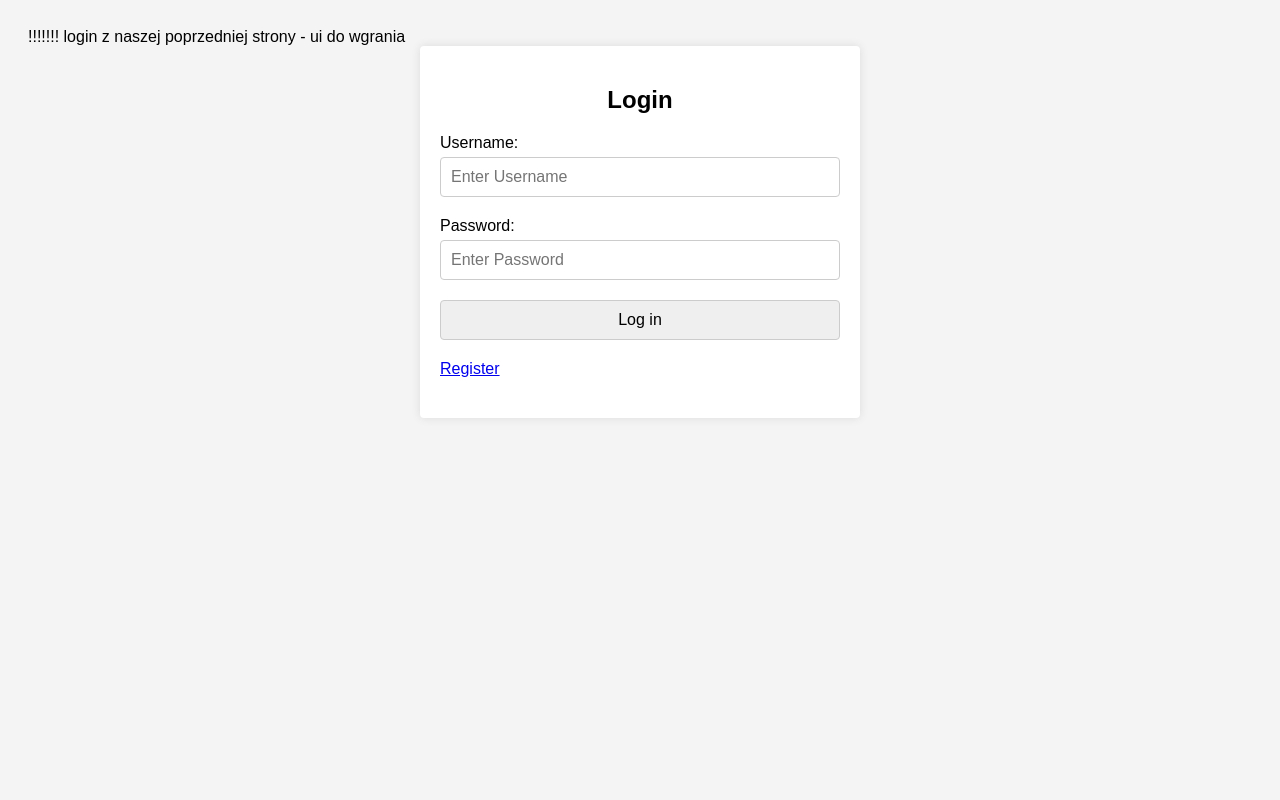
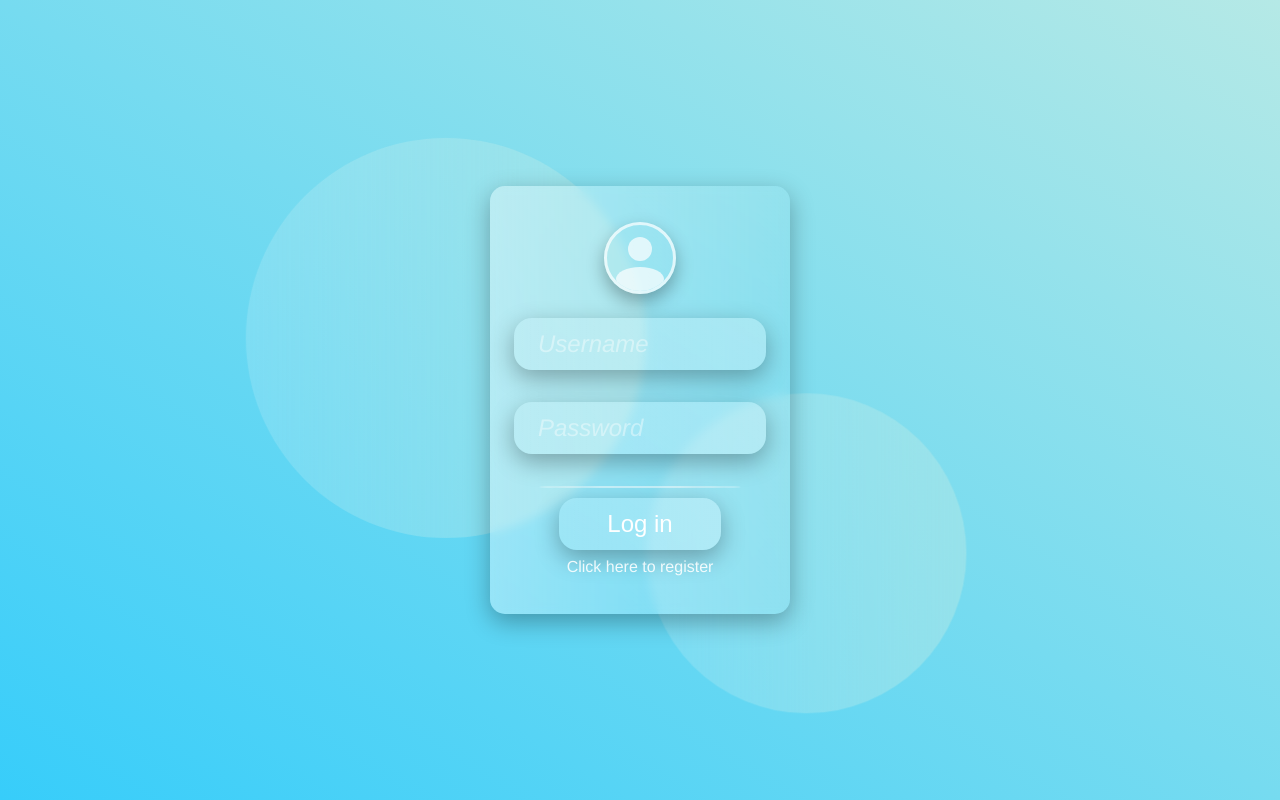
Before and after one commit to Adis000n/projekt_konkurs, a PHP site: page /login.php in a window 1280 px wide. Run offline with PHP 8.4, Linux system fonts and the light colour scheme.

Commit message:
Logowanie oraz style do logowania

```diff
--- a/login.php
+++ b/login.php
@@ -1,4 +1,3 @@
-!!!!!!! login z naszej poprzedniej strony - ui do wgrania
 <?php
  session_start();
  if((isset($_SESSION['logged in'])) && ($_SESSION['logged in']==true))
@@ -8,81 +7,36 @@
  }
 ?>
 <!DOCTYPE html>
-<html>
+<html lang="en">
 <head>
+  <meta charset="UTF-8" />
+  <meta http-equiv="X-UA-Compatible" content="IE=edge" />
+  <meta name="viewport" content="width=device-width, initial-scale=1.0" />
+  <link rel="stylesheet" href="login_styles.css" />
   <title>Login Site</title>
-  <style>
-    body {
-      font-family: Arial, sans-serif;
-      background-color: #f4f4f4;
-      padding: 20px;
-    }
-
-    .container {
-      max-width: 400px;
-      margin: 0 auto;
-      background-color: #fff;
-      padding: 20px;
-      border-radius: 4px;
-      box-shadow: 0 0 10px rgba(0, 0, 0, 0.1);
-    }
-
-    h2 {
-      text-align: center;
-    }
-
-    .form-group {
-      margin-bottom: 20px;
-    }
-
-    .form-group label {
-      display: block;
-      margin-bottom: 5px;
-    }
-
-    .form-group input {
-      width: 100%;
-      padding: 10px;
-      font-size: 16px;
-      border-radius: 4px;
-      border: 1px solid #ccc;
-    }
-
-    .form-group button {
-      width: 100%;
-      padding: 10px;
-      font-size: 16px;
-      border-radius: 4px;
-      border: none;
-      background-color: #4caf50;
-      color: #fff;
-      cursor: pointer;
-    }
-  </style>
 </head>
 <body>
-  <div class="container">
-    <h2>Login</h2>
-    <form action="loginonsite.php" method="post">
-      <div class="form-group">
-        <label for="username">Username:</label>
-        <input type="text" id="username" name="username" placeholder="Enter Username" required>
+  <div class="bg" aria-hidden="true">
+    <div class="bg__dot"></div>
+    <div class="bg__dot"></div>
   </div>
-      <div class="form-group">
-        <label for="password">Password:</label>
-        <input type="password" id="password" name="password" placeholder="Enter Password" required>
+  <form action="loginonsite.php" method="post" class="form" autocomplete="off">
+    <div class="form__icon" aria-hidden="true"></div>
+    <div class="form__input-container">
+      <input aria-label="User" class="form__input" type="text" id="username" name="username" placeholder=" " required>
+      <label class="form__input-label" for="user">Username</label>
     </div>
-      <div class="form-group">
-        <input type="submit" value="Log in"/>
+    <div class="form__input-container">
+      <input aria-label="Password" class="form__input" type="password" id="password" name="password" placeholder=" " required>
+      <label class="form__input-label" for="password">Password</label>
     </div>
-      <div class="form-group">
-        <a href="register.php">Register</a>
-      </div>
+    <div class="form__spacer" aria-hidden="true"></div>
+    <button class="form__button">Log in</button>
+    <a href="register.php" class="form__register-text"><br>Click here to register</a>
   </form>
   <?php
     if(isset($_SESSION['error']))
     echo $_SESSION['error'];
   ?>
-  </div>
 </body>
 </html>
--- /dev/null
+++ b/login_styles.css
@@ -0,0 +1,236 @@
+:root {
+    --color-bg-dark: #37cdfa;
+    --color-bg-light: #b5e9e6;
+}
+
+* {
+    box-sizing: border-box;
+    margin: 0;
+    padding: 0;
+}
+
+body {
+    align-items: center;
+    background: linear-gradient(
+        to top right,
+        var(--color-bg-dark),
+        var(--color-bg-light)
+    );
+    color: #fff;
+    display: flex;
+    font-family: Helvetica, sans-serif;
+    font-size: 24px;
+    height: 100vh;
+    justify-content: center;
+    overflow: hidden;
+    width: 100vw;
+}
+
+.bg {
+    height: 100%;
+    left: 0;
+    position: absolute;
+    overflow: hidden;
+    right: 0;
+    width: 100%;
+}
+
+.bg__dot {
+    background: linear-gradient(
+        to left,
+        var(--color-bg-light),
+        rgba(255, 255, 255, 0.3)
+    );
+    border-radius: 50%;
+    opacity: 0.5;
+    position: absolute;
+}
+
+.bg__dot:nth-child(1) {
+    animation: move1 15s infinite linear both;
+    bottom: 75vh;
+    height: 50vh;
+    width: 50vh;
+}
+
+.bg__dot:nth-child(2) {
+    animation: move2 20s infinite linear both;
+    height: 40vh;
+    top: 65%;
+    width: 40vh;
+}
+
+.form {
+    backdrop-filter: blur(5px);
+    background: linear-gradient(
+        to left,
+        rgba(255, 255, 255, 0.05),
+        rgba(255, 255, 255, 0.35)
+    );
+    border-radius: 15px;
+    box-shadow: 0px 8px 24px 0px rgba(0, 0, 0, 0.3);
+    max-height: 100%;
+    max-width: 300px;
+    overflow-x: hidden;
+    overflow-y: auto;
+    padding: 36px 24px;
+    position: relative;
+    text-align: center;
+    width: 100%;
+}
+
+.form__icon {
+    border: solid 3px rgba(255, 255, 255, 0.7);
+    border-radius: 50%;
+    box-shadow: 0px 8px 18px 0px rgba(0, 0, 0, 0.3);
+    height: 72px;
+    margin: 0 auto 24px;
+    overflow: hidden;
+    position: relative;
+    width: 72px;
+}
+
+.form__icon:before {
+    background: rgba(255, 255, 255, 0.7);
+    bottom: 0;
+    border-radius: 50%;
+    content: "";
+    display: block;
+    height: 24px;
+    left: 50%;
+    position: absolute;
+    transform: translateX(-50%);
+    width: 48px;
+}
+
+.form__icon:after {
+    background: rgba(255, 255, 255, 0.7);
+    bottom: 45%;
+    border-radius: 50%;
+    content: "";
+    display: block;
+    height: 24px;
+    left: 50%;
+    position: absolute;
+    transform: translateX(-50%);
+    width: 24px;
+}
+
+.form__input-container {
+    margin-bottom: 32px;
+    position: relative;
+}
+
+.form__input,
+.form__button {
+    background: linear-gradient(
+        to right,
+        rgba(255, 255, 255, 0.1),
+        rgba(255, 255, 255, 0.25)
+    );
+    border: none;
+    border-radius: 18px;
+    box-shadow: 0px 8px 24px 0px rgba(0, 0, 0, 0.3);
+    color: #fff;
+    font-size: 24px;
+    outline: transparent;
+    overflow: hidden;
+    position: relative;
+    transition: background 0.3s ease-out, box-shadow 0.3s ease-out,
+        color 0.3s ease-out, outline 0.3s ease-out;
+}
+.form__register-text {
+    position: relative;
+    color: rgba(255, 255, 255, 0.87);
+    text-decoration: none;
+    font-size: 16px;
+    margin-top: 1500px;
+}
+
+.form__input {
+    padding: 12px 24px;
+    width: 100%;
+}
+
+.form__button:after {
+    content: "";
+    background: rgba(255, 255, 255, 0.7);
+    display: block;
+    height: 100px;
+    left: -100px;
+    position: absolute;
+    top: -50%;
+    transform: skew(-15deg);
+    transition: left 0.2s linear;
+    width: 70px;
+}
+
+.form__input:hover:not(:focus),
+.form__button:hover:not(:focus) {
+    box-shadow: 0px 8px 8px 0px rgba(0, 0, 0, 0.3);
+}
+
+.form__button:hover::after {
+    left: 110%;
+}
+
+.form__input:focus,
+.form__input:focus-visible,
+.form__button:focus,
+.form__button:focus-visible {
+    outline: solid 3px rgba(255, 255, 255, 0.8);
+}
+
+.form__input:hover + .form__input-label {
+    left: 30px;
+    opacity: 0.2;
+}
+
+.form__input:focus + .form__input-label,
+.form__input:not(:placeholder-shown) + .form__input-label {
+    left: 100%;
+    opacity: 0;
+}
+
+.form__input-label {
+    cursor: text;
+    left: 24px;
+    font-style: italic;
+    opacity: 0.4;
+    position: absolute;
+    top: 50%;
+    transform: translateY(-50%);
+    transition: left 0.2s ease-in, opacity 0.2s ease-in;
+}
+
+.form__spacer {
+    background: rgba(255, 255, 255, 0.5);
+    border-radius: 100%;
+    display: block;
+    height: 2px;
+    margin: 10px auto;
+    width: 80%;
+}
+
+.form__button {
+    cursor: pointer;
+    padding: 12px 48px;
+}
+
+@keyframes move1 {
+    0% {
+        transform: translate(-60vw, 0);
+    }
+    100% {
+        transform: translate(120vw, 60vw);
+    }
+}
+
+@keyframes move2 {
+    0% {
+        transform: translate(100vw, 0);
+    }
+    100% {
+        transform: translate(-50vw, -30vw);
+    }
+}
```
Lines whose indentation alone changed are shown as unchanged.
